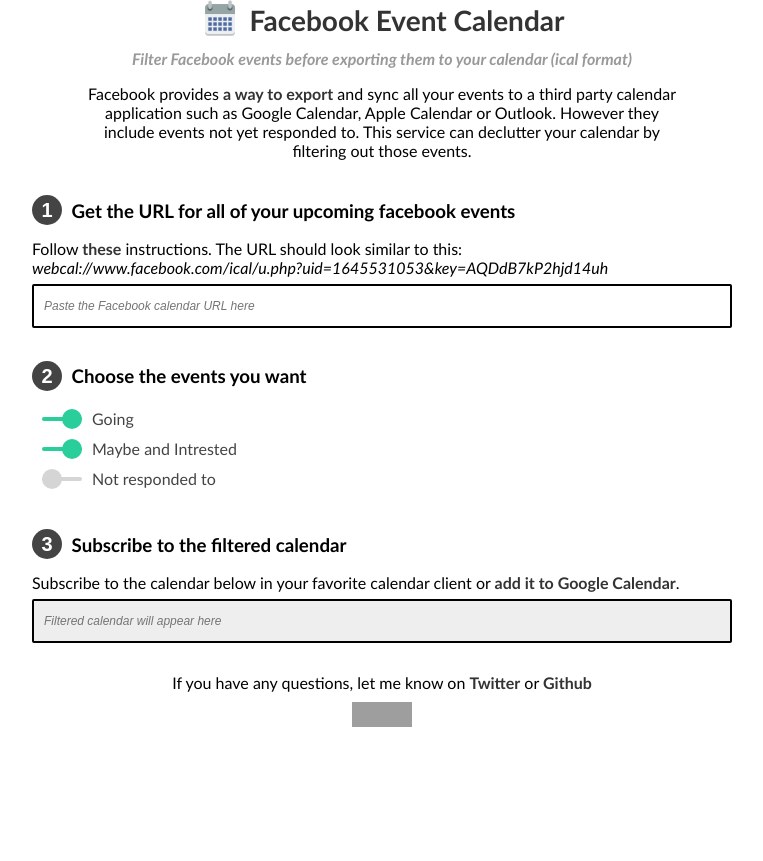
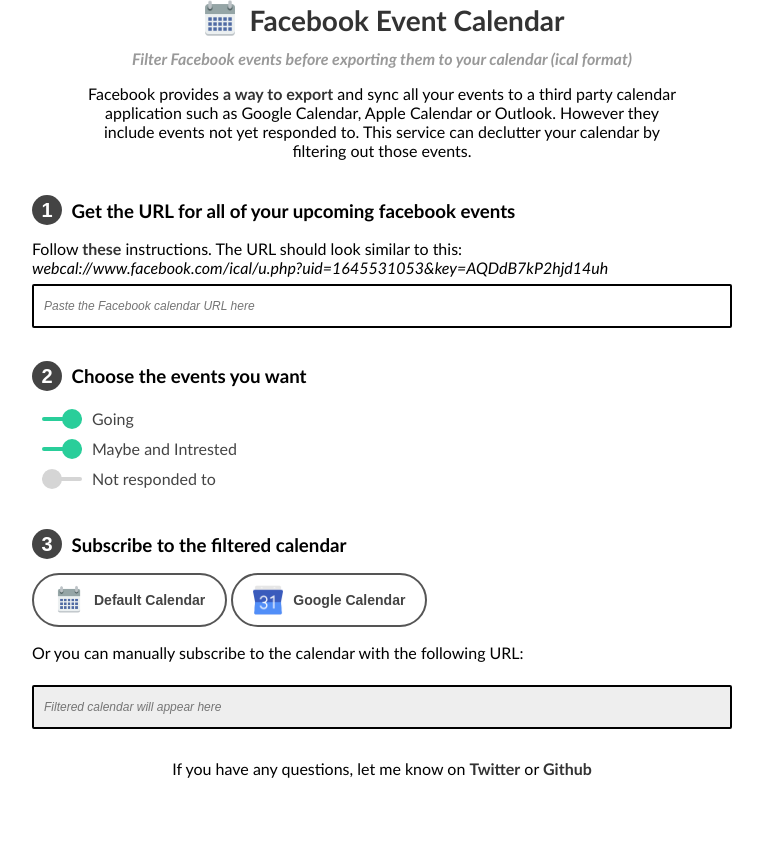
Before and after one commit to simonbengtsson/eventcal, a PHP site: page /app/index.php in a window 1280 px wide. Shown: the part 38-899 px from the top of the page, without its empty margins (258-1021 px from the left). Before the commit the page ends 765 px from the top, so only its background shows below. Run offline with PHP 8.4, Linux system fonts and the light colour scheme; some libraries are stand-ins or nearby versions; grey boxes are pictures that could not be loaded.

Commit message:
Add calendar buttons

```diff
--- a/app/index.php
+++ b/app/index.php
@@ -58,6 +58,7 @@
     </p>
 
     <h3><span class="progress-step first">1</span> Get the URL for all of your upcoming facebook events</h3>
+
     Follow <a href="https://www.facebook.com/help/152652248136178">these</a> instructions. The URL should
     look similar to this: <em>webcal://www.facebook.com/ical/u.php?uid=1645531053&key=AQDdB7kP2hjd14uh</em>
         <input id="fb-calendar" placeholder="Paste the Facebook calendar URL here">
@@ -79,7 +80,9 @@
     </div>
 
     <h3><span class="progress-step third">3</span> Subscribe to the filtered calendar</h3>
-    Subscribe to the calendar below in your favorite calendar client or <a id="gcal" href="#">add it to Google Calendar</a>.
+    <button id="nativecal"><img src="appicon.png">Default Calendar</button>
+    <button id="gcal"><img src="gcal.png">Google Calendar</button>
+    <p>Or you can manually subscribe to the calendar with the following URL:</p>
     <input id="filtered-calendar" readonly placeholder="Filtered calendar will appear here">
 
     <p class="help-block"></p>
@@ -100,20 +103,49 @@
     +function () {
         var $fbCal = $("#fb-calendar");
         var $gcal = $("#gcal");
+        var $nativecal = $("#nativecal");
         var $filteredCal = $('#filtered-calendar');
         var $switches = $('.options .switcher input');
 
-        $switches.change(function() {
-            update();
+        $gcal.click(function() {
+            if (!validateURL()) return;
+            var url = getFilteredCalendar();
+            var gurl = "https://www.google.com/calendar/render?cid=" + encodeURIComponent(url);
+            window.open(gurl);
         });
 
-        $fbCal.on('input', function () {
-            update();
-
+        $nativecal.click(function() {
+            if (!validateURL()) return;
+            var url = getFilteredCalendar();
+            window.open(url);
         });
 
+        $switches.change(update);
+        $fbCal.on('input', update);
+
         function update() {
-            var cal = $("#fb-calendar").val().trim();
+            $fbCal.css('border-color', '#000');
+            var url = getFbCalendar();
+            if (url && !validateURL()) {
+                $fbCal.css('border-color', '#e74c3c');
+            } else if (url) {
+                var filtered = getFilteredCalendar();
+                $filteredCal.val(filtered);
+            }
+        }
+
+        function validateURL() {
+            var url = getFbCalendar();
+            var urlregex = /^(https?|webcal):\/\/([a-zA-Z0-9.-]+(:[a-zA-Z0-9.&%$-]+)*@)*((25[0-5]|2[0-4][0-9]|1[0-9]{2}|[1-9][0-9]?)(\.(25[0-5]|2[0-4][0-9]|1[0-9]{2}|[1-9]?[0-9])){3}|([a-zA-Z0-9-]+\.)*[a-zA-Z0-9-]+\.(com|edu|gov|int|mil|net|org|biz|arpa|info|name|pro|aero|coop|museum|[a-zA-Z]{2}))(:[0-9]+)*(\/($|[a-zA-Z0-9.,?'\\+&%$#=~_-]+))*$/;
+            return urlregex.test(url);
+        }
+
+        function getFbCalendar() {
+            return $("#fb-calendar").val().trim();
+        }
+
+        function getFilteredCalendar() {
+            var cal = getFbCalendar();
             if (cal) {
                 var base = 'webcal://' + window.location.host + '?base64=true&calendar=';
                 var url = base + window.btoa(cal);
@@ -123,13 +155,9 @@
                     return this.value;
                 }).toArray();
                 url += '&status=' + status.join(',');
-
-                $filteredCal.val(url);
-                var gcalUrl = "https://www.google.com/calendar/render?cid=" + encodeURIComponent(url);
-                $gcal.attr("href", gcalUrl);
+                return url;
             } else {
-                $filteredCal.val("");
-                $gcal.attr("href", "");
+                return "";
             }
         }
 
--- a/app/style.css
+++ b/app/style.css
@@ -25,6 +25,28 @@
 h3 {
     margin-bottom: 0.7em;
     margin-top: 2em;
+}
+
+button {
+    color: #444;
+    background-color: #fff;
+    font-size: 14px;
+    font-weight: bold;
+    border: 2px solid #555;
+    line-height: 30px;
+    border-radius: 40px;
+    padding: 10px 20px;
+}
+
+button img {
+    height: 30px;
+    vertical-align: top;
+    margin-right: 10px;
+}
+
+button:hover {
+    cursor: pointer;
+    background-color: #ddd;
 }
 
 .sub-header {
```
Also changed, not shown: app/gcal.png (added).
